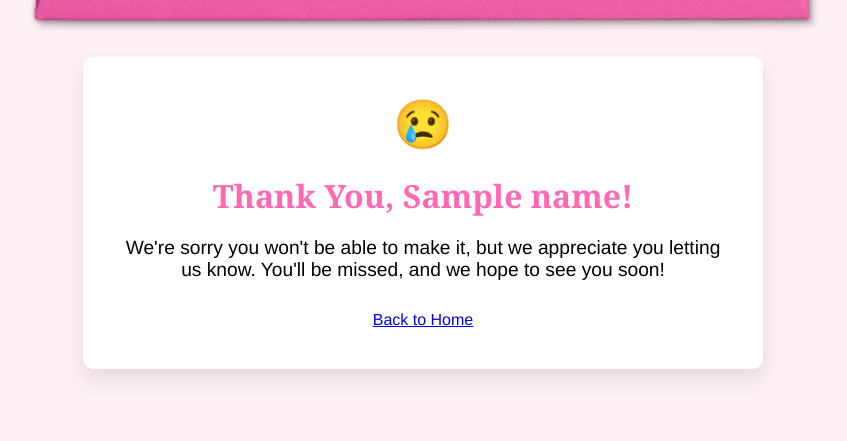
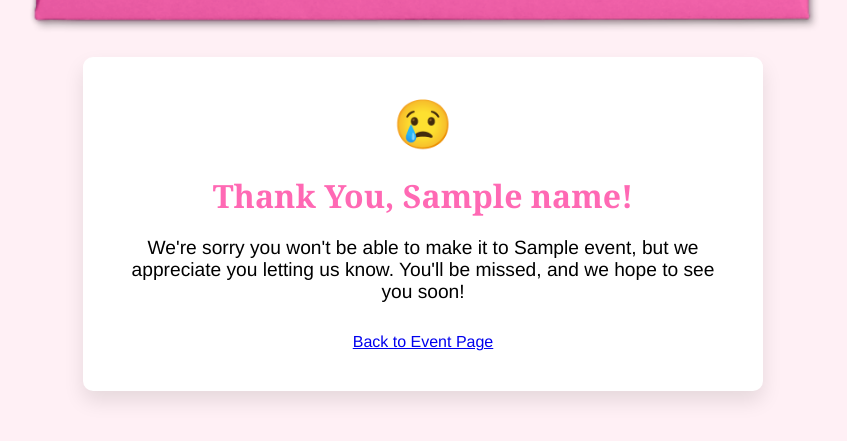
Before and after one commit to davidfwatson/rsvp-site, a Flask app: template templates/thank_you.html in a window 1280 px wide. Shown: the part 953-1394 px from the top of the page, without its empty margins (217-1064 px from the left). Before the commit the page ends 1332 px from the top, so only its background shows below. Run offline with Flask 3, Linux system fonts and the light colour scheme; the template is opened without the code that fills it: most values are stand-ins (such as "Sample title", 1, 10 or a date in 2020).

Commit message:
multi event support

```diff
--- a/app.py
+++ b/app.py
@@ -1,51 +1,69 @@
 import json
-from flask import Flask, render_template, request, redirect, send_from_directory
+from flask import Flask, render_template, request, redirect, url_for, send_from_directory
 from datetime import datetime
+from event_config import get_event_config
 
 app = Flask(__name__)
 
-def load_rsvps():
+def load_rsvps(event_id):
     try:
-        with open('rsvps.json', 'r') as f:
+        with open(f'rsvps_{event_id}.json', 'r') as f:
             return json.load(f)
     except FileNotFoundError:
         return []
 
-def save_rsvps(rsvps):
-    with open('rsvps.json', 'w') as f:
+def save_rsvps(event_id, rsvps):
+    with open(f'rsvps_{event_id}.json', 'w') as f:
         json.dump(rsvps, f, indent=2)
 
-@app.route('/')
-def index():
-    return render_template('index.html')
+@app.route('/<event_id>')
+def index(event_id):
+    event_config = get_event_config(event_id)
+    if not event_config:
+        return "Event not found", 404
+    return render_template('index.html', event=event_config)
 
-@app.route('/rsvp', methods=['POST'])
-def rsvp():
-    rsvps = load_rsvps()
+@app.route('/<event_id>/rsvp', methods=['POST'])
+def rsvp(event_id):
+    event_config = get_event_config(event_id)
+    if not event_config:
+        return "Event not found", 404
+
+    rsvps = load_rsvps(event_id)
     new_rsvp = {
         'timestamp': datetime.now().isoformat(),
         'name': request.form['name'],
         'attending': request.form['attending'],
+        'num_guests': int(request.form['num_guests']),
         # Add any additional fields here in the future
     }
     rsvps.append(new_rsvp)
-    save_rsvps(rsvps)
-    return redirect(f'/thank-you?name={new_rsvp["name"]}&attending={new_rsvp["attending"]}')
+    save_rsvps(event_id, rsvps)
+    return redirect(url_for('thank_you', event_id=event_id, **new_rsvp))
 
-@app.route('/thank-you')
-def thank_you():
+@app.route('/<event_id>/thank-you')
+def thank_you(event_id):
+    event_config = get_event_config(event_id)
+    if not event_config:
+        return "Event not found", 404
+
     name = request.args.get('name', 'Guest')
     attending = request.args.get('attending', 'yes')
-    return render_template('thank_you.html', name=name, attending=attending)
+    num_guests = request.args.get('num_guests', 1)
+    return render_template('thank_you.html', event=event_config, name=name, attending=attending, num_guests=num_guests)
 
 @app.route('/static/<file>')
 def serve_static(file):
     return send_from_directory('static', file)
 
-@app.route('/admin')
-def admin():
-    rsvps = load_rsvps()
-    return render_template('admin.html', rsvps=rsvps)
+@app.route('/<event_id>/admin')
+def admin(event_id):
+    event_config = get_event_config(event_id)
+    if not event_config:
+        return "Event not found", 404
+
+    rsvps = load_rsvps(event_id)
+    return render_template('admin.html', event=event_config, rsvps=rsvps)
 
 if __name__ == '__main__':
     app.run(debug=True)
--- a/templates/thank_you.html
+++ b/templates/thank_you.html
@@ -28,6 +28,11 @@
             font-size: 3rem;
             margin-bottom: 20px;
         }
+        .event-details {
+            margin-top: 30px;
+            font-size: 1rem;
+            text-align: left;
+        }
     </style>
 </head>
 <body>
@@ -44,14 +49,22 @@
             <h1 class="thank-you-message">Thank You, {{ name }}!</h1>
             <p class="personalized-message">
                 {% if attending == 'yes' %}
-                We're thrilled that you'll be joining us for the celebration!
-                We can't wait to see you there and share this special moment together.
+                We're thrilled that you'll be joining us for {{ event.name }}!
+                We can't wait to see you and your {{ num_guests }} guest(s) there and share this special moment together.
                 {% else %}
-                We're sorry you won't be able to make it, but we appreciate you letting us know.
+                We're sorry you won't be able to make it to {{ event.name }}, but we appreciate you letting us know.
                 You'll be missed, and we hope to see you soon!
                 {% endif %}
             </p>
-            <a href="/" class="button">Back to Home</a>
+            {% if attending == 'yes' %}
+            <div class="event-details">
+                <h3>Event Details:</h3>
+                <p><strong>Date:</strong> {{ event.date }} at {{ event.time }}</p>
+                <p><strong>Location:</strong> {{ event.location }}</p>
+                <p>{{ event.description }}</p>
+            </div>
+            {% endif %}
+            <a href="{{ url_for('index', event_id=request.view_args['event_id']) }}" class="button">Back to Event Page</a>
         </div>
     </div>
 </body>
```
Also changed, not shown: event_config.py (added, +14 -0 lines), templates/index.html (+9 -2 lines).
